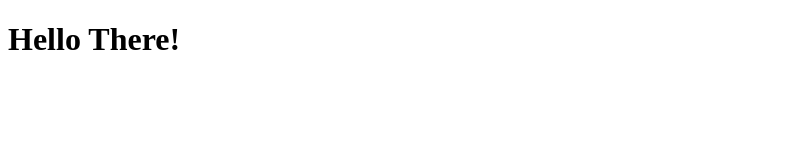
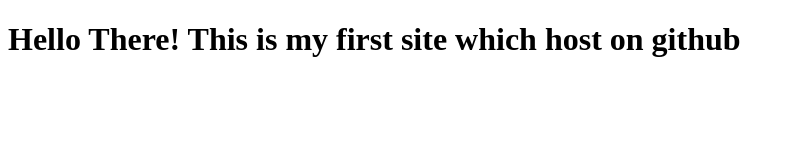
Before and after one commit to borgesachin365/HTML, a plain HTML site: page index.html in a window 1280 px wide. Shown: the whole page, without its empty margins (0-795 px from the left). Drawn offline with Linux system fonts and the light colour scheme.

Commit message:
Update index.html

```diff
--- a/index.html
+++ b/index.html
@@ -6,6 +6,6 @@
     <title>Document</title>
 </head>
 <body>
-    <h1>Hello There!</h1>
+    <h1>Hello There! This is my first site which host on github</h1>
 </body>
 </html>
```
